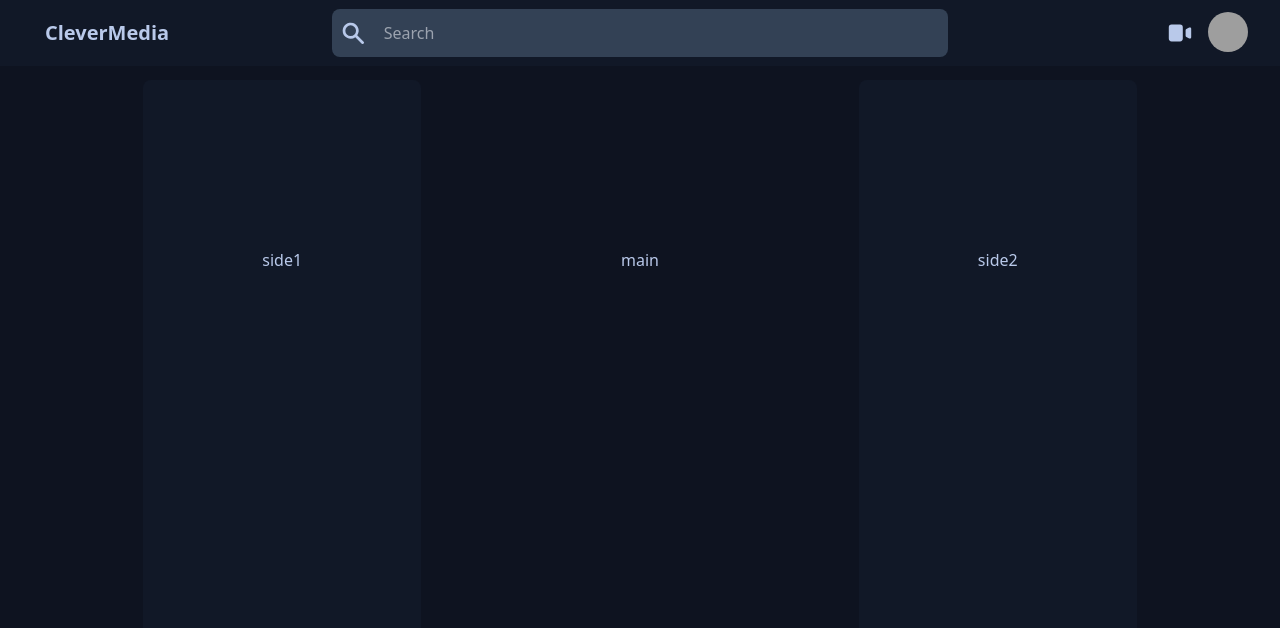
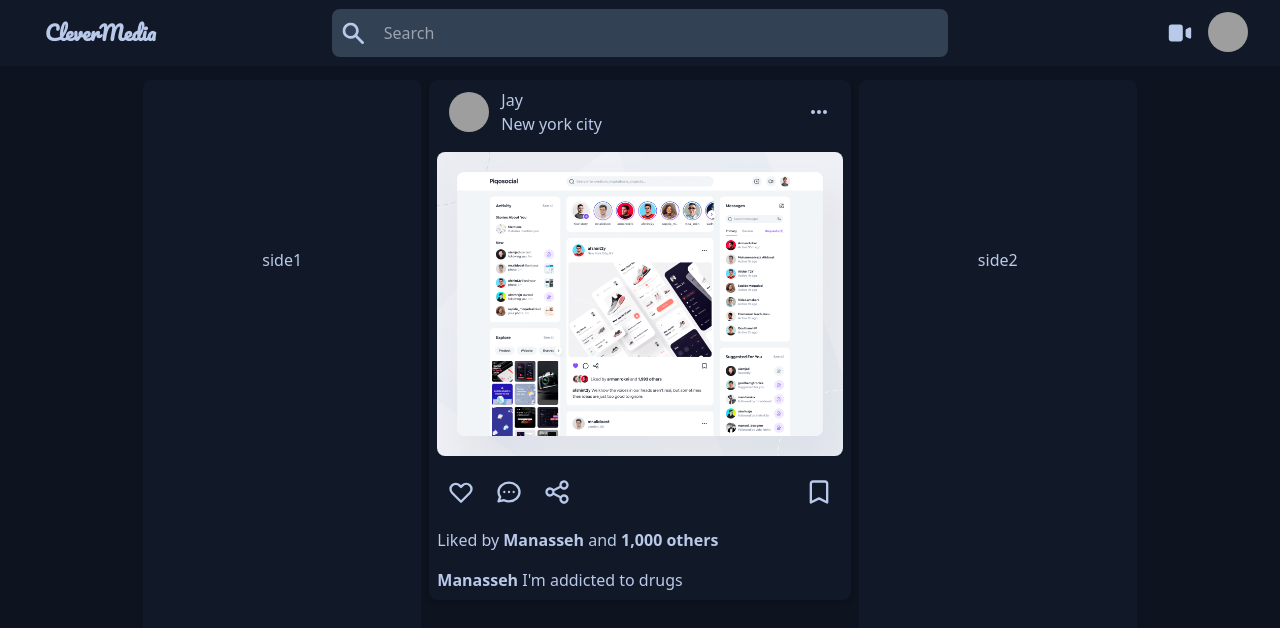
Before and after one commit to manaboy-07/CleverMedia-FE, a React (Create React App) app: page /main in a window 1280 px wide. Shown: the top 628 px of the page. Built offline with nearby package versions, Linux system fonts and the light colour scheme; grey boxes are pictures that could not be loaded.

Commit message:
feat:added page transitions and post component

```diff
--- a/src/App.jsx
+++ b/src/App.jsx
@@ -1,17 +1,21 @@
 import React from "react";
-import { Route, Routes } from "react-router-dom";
+import { Route, Routes, useLocation } from "react-router-dom";
 import HomePage from "./pages/HomePage";
 import MainPage from "./pages/MainPage";
 import Contact from "./pages/Contact";
+import { AnimatePresence } from "framer-motion";
 
 export default function App() {
+  const location = useLocation();
   return (
     <div data-theme="mytheme" className="bg-base-300">
-      <Routes>
-        <Route exact path="/" element={<HomePage />} />
-        <Route path="/main" element={<MainPage />} />
-        <Route path="/contact" element={<Contact />} />
-      </Routes>
+      <AnimatePresence>
+        <Routes location={location} key={location.pathname}>
+          <Route exact path="/" element={<HomePage />} />
+          <Route path="/main" element={<MainPage />} />
+          <Route path="/contact" element={<Contact />} />
+        </Routes>
+      </AnimatePresence>
     </div>
   );
 }
--- /dev/null
+++ b/src/components/PageTransition.js
@@ -0,0 +1,40 @@
+import { motion } from "framer-motion";
+import React from "react";
+
+function PageTransition({ children }) {
+  const pageVariants = {
+    hidden: { opacity: 0, x: -200, y: 0 },
+    enter: {
+      opacity: 1,
+      x: 0,
+      y: 0,
+      transition: {
+        delay: 0.3,
+        duration: 0.4,
+      },
+    },
+    exit: {
+      opacity: 0,
+      x: 0,
+      y: -100,
+      transition: {
+        duration: 0.4,
+      },
+    },
+  };
+  return (
+    <motion.main
+      variants={pageVariants}
+      initial="hidden"
+      animate="enter"
+      exit="exit"
+      transition={{ type: "linear" }}
+      className="bg-base-100"
+      data-theme="garden"
+    >
+      {children}
+    </motion.main>
+  );
+}
+
+export default PageTransition;
--- /dev/null
+++ b/src/components/Post.js
@@ -0,0 +1,96 @@
+import React from "react";
+import {
+  DotsHorizontalIcon,
+  HeartIcon,
+  BookmarkIcon,
+} from "@heroicons/react/solid";
+import {
+  ChatIcon,
+  ShareIcon,
+  HeartIcon as HeartIconOut,
+  BookmarkIcon as BookmarkIconOut,
+} from "@heroicons/react/outline";
+import testImage from "../designs/mainpage.png";
+import { useState } from "react";
+function Post() {
+  const [liked, setLiked] = useState(false);
+  const [bookmarked, setBookmarked] = useState(false);
+  return (
+    <div className="w-full">
+      <div className="rounded-lg bg-base-100 shadow-md h-fit">
+        <div className="flex items-center justify-between p-2 w-full">
+          <div className="flex items-center">
+            {" "}
+            <label
+              tabindex="0"
+              className="btn btn-ghost btn-circle avatar mx-2"
+            >
+              <div className="w-10 rounded-full">
+                <img src="https://api.lorem.space/image/face?hash=33791" />
+              </div>
+            </label>{" "}
+            <div>
+              <h2>Jay</h2>
+              <p>New york city</p>
+            </div>
+          </div>
+          <div className="btn btn-ghost btn-circle">
+            <DotsHorizontalIcon className="w-5 text-base-content " />
+          </div>
+        </div>
+        <div className="h-full p-2">
+          <img
+            src={testImage}
+            alt=""
+            height={"100%"}
+            width={"100%"}
+            className="rounded-lg"
+          />
+        </div>
+        <div className="flex px-2 justify-between my-1">
+          <div>
+            <div
+              className="btn btn-ghost btn-circle"
+              onClick={() => setLiked(!liked)}
+            >
+              {liked ? (
+                <HeartIcon className="w-7 text-red-500" />
+              ) : (
+                <HeartIconOut className="w-7 " />
+              )}
+            </div>
+            <div className="btn btn-ghost btn-circle">
+              <ChatIcon className="w-7" />
+            </div>
+            <div className="btn btn-ghost btn-circle">
+              <ShareIcon className="w-7" />
+            </div>
+          </div>
+          <div
+            className="btn btn-ghost btn-circle"
+            onClick={() => setBookmarked(!bookmarked)}
+          >
+            {bookmarked ? (
+              <BookmarkIcon className="w-7 text-primary" />
+            ) : (
+              <BookmarkIconOut className="w-7" />
+            )}
+          </div>
+        </div>
+        <div className="p-2">
+          <p>
+            Liked by <span className="font-bold">Manasseh</span> and{" "}
+            <span className="font-bold">1,000 others</span>
+          </p>
+        </div>
+        <div className="p-2">
+          <p>
+            <span className="font-bold">Manasseh</span> I'm addicted to drugs
+          </p>
+        </div>
+      </div>
+    </div>
+  );
+}
+
+export default Post;
--- a/src/components/landingpage/Navbar.js
+++ b/src/components/landingpage/Navbar.js
@@ -6,9 +6,8 @@ import "typeface-pacifico";
 const Navbar = () => {
   return (
     <div>
-      <nav className=" bg-gray-900">
-        <div className="navbar bg-base-100">
-          <div className="navbar-start bt flex justify-center">
+      <div className="navbar px-2 bg-base-100">
+        <div className="navbar-start  flex ">
           <div className="dropdown">
             <label tabIndex="0" className="btn btn-ghost lg:hidden">
               <svg
@@ -106,7 +105,6 @@ const Navbar = () => {
           </a>
         </div>
       </div>
-      </nav>
     </div>
   );
 };
--- a/src/components/mainpage/NavbarMain.js
+++ b/src/components/mainpage/NavbarMain.js
@@ -1,5 +1,7 @@
 import React from "react";
 import { SearchIcon, VideoCameraIcon } from "@heroicons/react/solid";
+import "typeface-pacifico";
+import { Link } from "react-router-dom";
 function Navbar() {
   return (
     <div className="h-[10vh] ">
@@ -23,9 +25,13 @@ function Navbar() {
               </svg>
             </label> */}
           </div>
-          <a href="#" className="btn btn-ghost normal-case text-xl">
+          <Link
+            to={"/"}
+            className="btn btn-ghost normal-case text-xl"
+            style={{ fontFamily: "pacifico" }}
+          >
             CleverMedia
-          </a>
+          </Link>
         </div>
         <div className=" flex bg-slate-700 rounded-lg px-2 w-full">
           <SearchIcon className="w-7" />
--- a/src/pages/Contact.js
+++ b/src/pages/Contact.js
@@ -3,6 +3,7 @@ import Navbar from "../components/landingpage/Navbar";
 import { ExternalLinkIcon } from "@heroicons/react/solid";
 import { contactSchema } from "../validators/formSchemas";
 import { useFormik } from "formik";
+import PageTransition from "../components/PageTransition";
 
 function Contact() {
   const handleSubmit = (e) => {
@@ -20,6 +21,7 @@ function Contact() {
     },
   });
   return (
+    <PageTransition>
       <div className="bg-base-100">
         <Navbar />
         <div className="flex justify-center items-center">
@@ -94,14 +96,19 @@ function Contact() {
                     <span className="label-text-alt">
                       {" "}
                       {formik.touched.message && formik.errors.message ? (
-                      <div className="text-error">{formik.errors.message}</div>
+                        <div className="text-error">
+                          {formik.errors.message}
+                        </div>
                       ) : null}
                     </span>
                   </label>
                 </div>
               </div>
               <div className="flex">
-              <button type="submit" className="btn btn-accent md:w-1/2 w-full">
+                <button
+                  type="submit"
+                  className="btn btn-accent md:w-1/2 w-full"
+                >
                   Just Send <ExternalLinkIcon className="w-4 mx-1" />
                 </button>
               </div>
@@ -109,6 +116,7 @@ function Contact() {
           </div>
         </div>
       </div>
+    </PageTransition>
   );
 }
 
--- a/src/pages/HomePage.js
+++ b/src/pages/HomePage.js
@@ -1,12 +1,19 @@
 import React from "react";
 import Hero from "../components/landingpage/Hero";
 import Navbar from "../components/landingpage/Navbar";
+import PageTransition from "../components/PageTransition";
 function HomePage() {
   return (
-    <div className="bg-base-100 text-slate-200  min-h-screen">
-      <Navbar />
-      <Hero />
-    </div>
+    <PageTransition>
+      <div className="bg-base-100 text-slate-200  min-h-screen cus-hero overflow-hidden">
+        <div className="h-[10vh]">
+          <Navbar />
+        </div>
+        <div className="h-[69vh]">
+          <Hero />
+        </div>
+      </div>
+    </PageTransition>
   );
 }
 
--- a/src/pages/MainPage.js
+++ b/src/pages/MainPage.js
@@ -1,32 +1,38 @@
 import React from "react";
 import Navbar from "../components/mainpage/NavbarMain";
+import PageTransition from "../components/PageTransition";
+import Post from "../components/Post";
 
 function MainPage() {
   return (
+    <PageTransition>
       <div className="bg-base-300 min-h-screen overflow-hidden">
         <Navbar />
         <div className="grid grid-cols-9 gap-2 md:mx-0 mx-2">
-        <div className="md:col-span-1 md:block hidden"></div>
-        <div className="col-span-2 bg-base-100 rounded-lg  h-[90vh]">
+          <div className="md:col-span-1 lg:block hidden"></div>
+          <div className="col-span-2 bg-base-100 rounded-lg  h-[90vh] sm:block hidden  ">
             {/* placeholder*/}
             <div className="flex items-center justify-center  h-1/2 w-full">
               side1
             </div>
           </div>
-        <div className="md:col-span-3 col-span-5 h-[90vh]">
+          <div className="lg:col-span-3 sm:col-span-5 col-span-9 h-[90vh]">
             {/* placeholder*/}
-          <div className="flex items-center justify-center h-1/2">main</div>
+            <div className="flex w-full">
+              <Post />
+            </div>
           </div>
           {/* ..... */}
-        <div className="col-span-2 bg-base-100 rounded-lg h-[90vh]">
+          <div className="col-span-2 sm:block hidden bg-base-100 rounded-lg h-[90vh]">
             {/* placeholder*/}
             <div className="flex items-center  justify-center h-1/2 w-full">
               side2
             </div>
           </div>
-        <div className="md:col-span-1 md:block hidden"></div>
+          <div className="md:col-span-1 lg:block hidden"></div>
         </div>
       </div>
+    </PageTransition>
   );
 }
 
```
Also changed, not shown: src/components/landingpage/Hero.js (+67 -11 lines), src/index.css (+4 -0 lines). Lines whose indentation alone changed are shown as unchanged.
